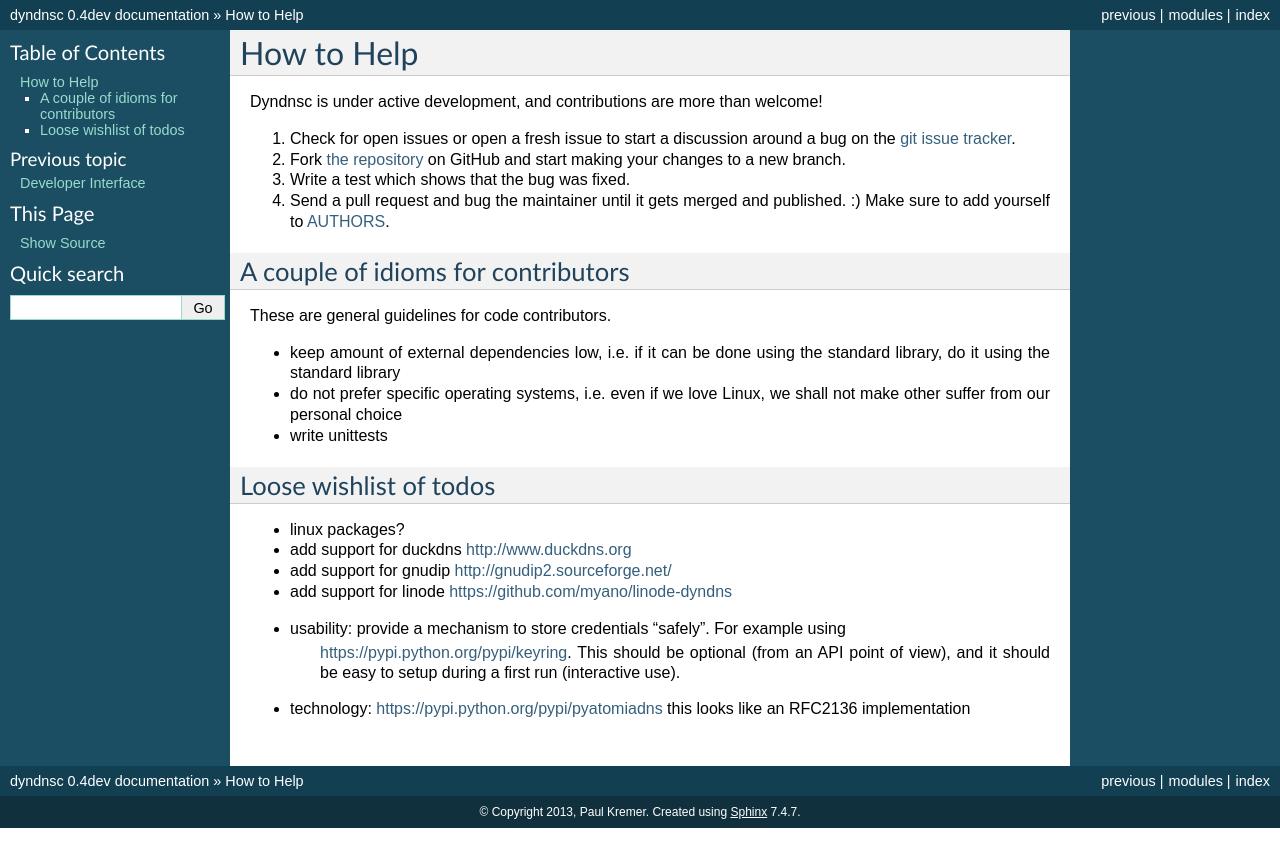
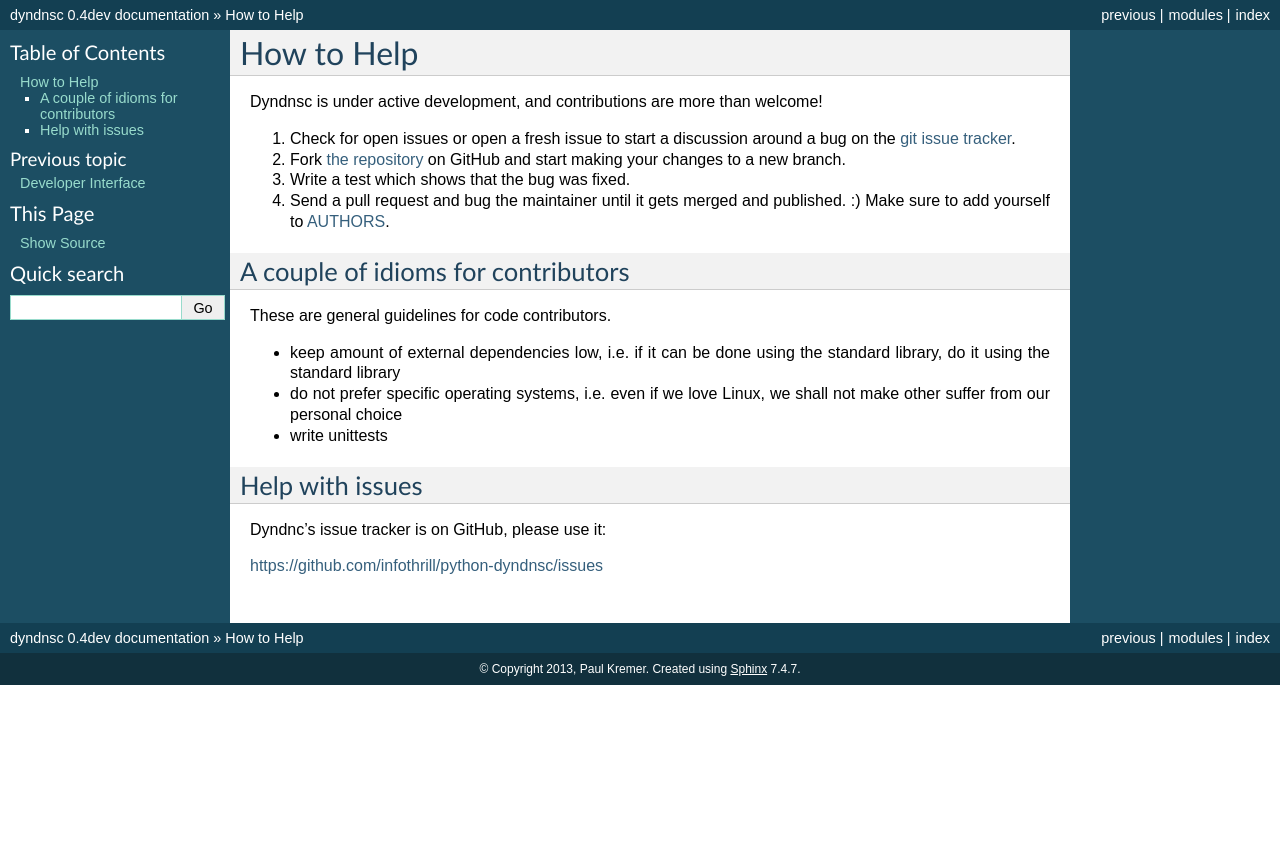
Before and after one commit to infothrill/python-dyndnsc, a Sphinx documentation site: the page built from docs/dev/todo.rst, in a window 1280 px wide. Shown: the top 867 px of the page. Built offline with Sphinx 7.4.7, drawn with Linux system fonts in a browser that asks for light colours.

Commit message:
remove stuff from whishlist part of todo.rst, link to issue tracker

```diff
--- a/docs/dev/todo.rst
+++ b/docs/dev/todo.rst
@@ -21,16 +21,8 @@ These are general guidelines for code contributors.
   shall not make other suffer from our personal choice
 * write unittests
 
+Help with issues
+----------------
+Dyndnc's issue tracker is on GitHub, please use it:
 
-Loose wishlist of todos
------------------------
-* linux packages?
-* add support for duckdns http://www.duckdns.org
-* add support for gnudip http://gnudip2.sourceforge.net/
-* add support for linode https://github.com/myano/linode-dyndns
-* usability: provide a mechanism to store credentials "safely". For example using
-   https://pypi.python.org/pypi/keyring. This should be optional (from an API
-   point of view), and it should be easy to setup during a first run
-   (interactive use).
-* technology: https://pypi.python.org/pypi/pyatomiadns this looks like an RFC2136
-  implementation
+https://github.com/infothrill/python-dyndnsc/issues
```
